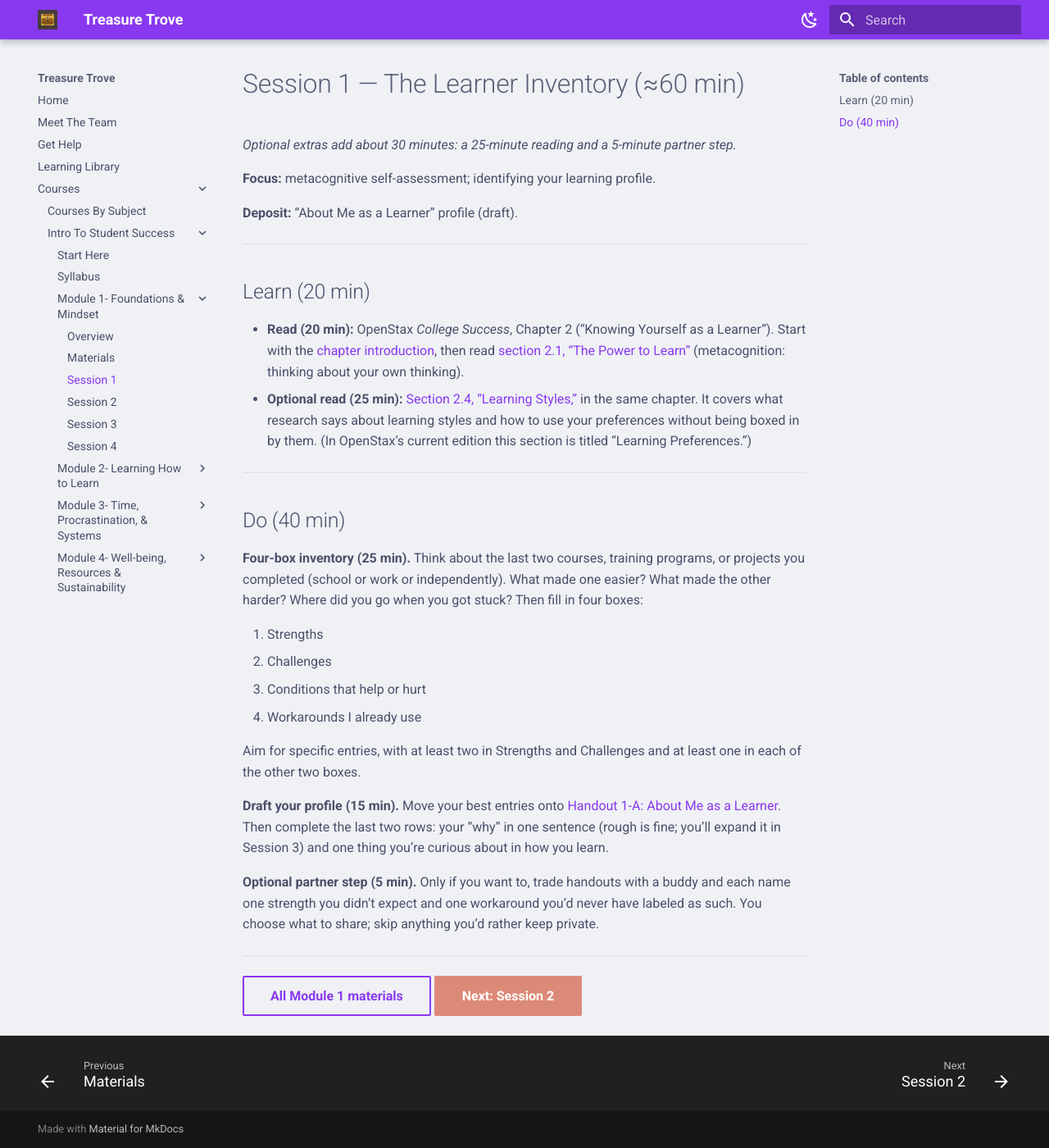
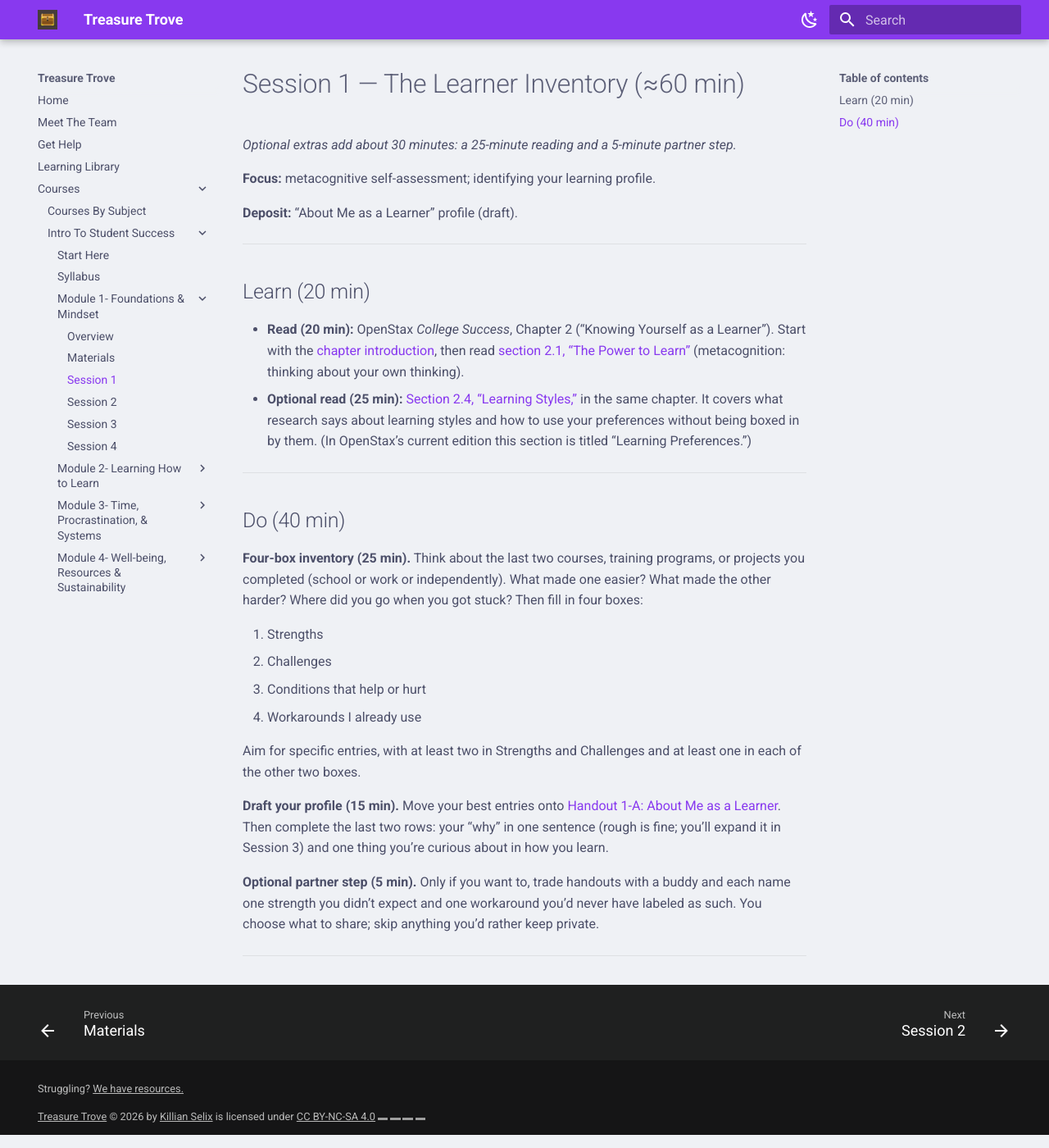
Before and after one commit to truly-tranquil/treasure-trove, an MkDocs documentation site: the page built from docs/courses/intro-to-student-success/module-1/session-1.md, in a window 1280 px wide and 1400 px high, scrolled down 16 px. Shown: the whole window at 82% size. Built offline with MkDocs 1.6.1 and Material for MkDocs 9.7.7, drawn with Linux system fonts in a browser that asks for light colours; grey boxes are pictures that could not be loaded.

Commit message:
fighting with myself

```diff
--- a/docs/courses/intro-to-student-success/module-1/session-1.md
+++ b/docs/courses/intro-to-student-success/module-1/session-1.md
@@ -31,6 +31,3 @@ Aim for specific entries, with at least two in Strengths and Challenges and at l
 **Optional partner step (5 min).** Only if you want to, trade handouts with a buddy and each name one strength you didn’t expect and one workaround you’d never have labeled as such. You choose what to share; skip anything you’d rather keep private.
 
 ---
-
-[All Module 1 materials](materials.md){ .md-button }
-[Next: Session 2](session-2.md){ .md-button .md-button--primary }
--- a/docs/stylesheets/extra.css
+++ b/docs/stylesheets/extra.css
@@ -39,7 +39,7 @@
 }
 /* Make primary buttons darker */
 .md-button.md-button--primary {
-  background-color: #dc8a78 !important; /* Dark rich purple */
+  background-color: #dc8a78 !important; /* Salmon*/
   border-color: #dc8a78 !important;
 }
 
@@ -48,3 +48,5 @@
   background-color: #dd7878 !important;
   border-color: #dd7878 !important;
 }
+
+  .md-copyright a { text-decoration: underline; }
--- a/mkdocs.yml
+++ b/mkdocs.yml
@@ -35,6 +35,13 @@ markdown_extensions:
       custom_checkbox: true
   - toc:
       permalink: true
+
+copyright: |
+  <p>Struggling? <a href="https://truly-tranquil.github.io/treasure-trove/get-help/">We have resources.</a></p>
+  <a href="https://truly-tranquil.github.io/treasure-trove/">Treasure Trove</a> © 2026 by <a href="https://truly-tranquil.github.io/treasure-trove/meet-the-team/">Killian Selix</a> is licensed under <a href="https://creativecommons.org/licenses/by-nc-sa/4.0/">CC BY-NC-SA 4.0</a><img src="https://mirrors.creativecommons.org/presskit/icons/cc.svg" alt="" style="max-width: 1em;max-height:1em;margin-left: .2em;"><img src="https://mirrors.creativecommons.org/presskit/icons/by.svg" alt="" style="max-width: 1em;max-height:1em;margin-left: .2em;"><img src="https://mirrors.creativecommons.org/presskit/icons/nc.svg" alt="" style="max-width: 1em;max-height:1em;margin-left: .2em;"><img src="https://mirrors.creativecommons.org/presskit/icons/sa.svg" alt="" style="max-width: 1em;max-height:1em;margin-left: .2em;">
+
+extra:
+  generator: false
 
 # The Navigation Map
 nav:
```
